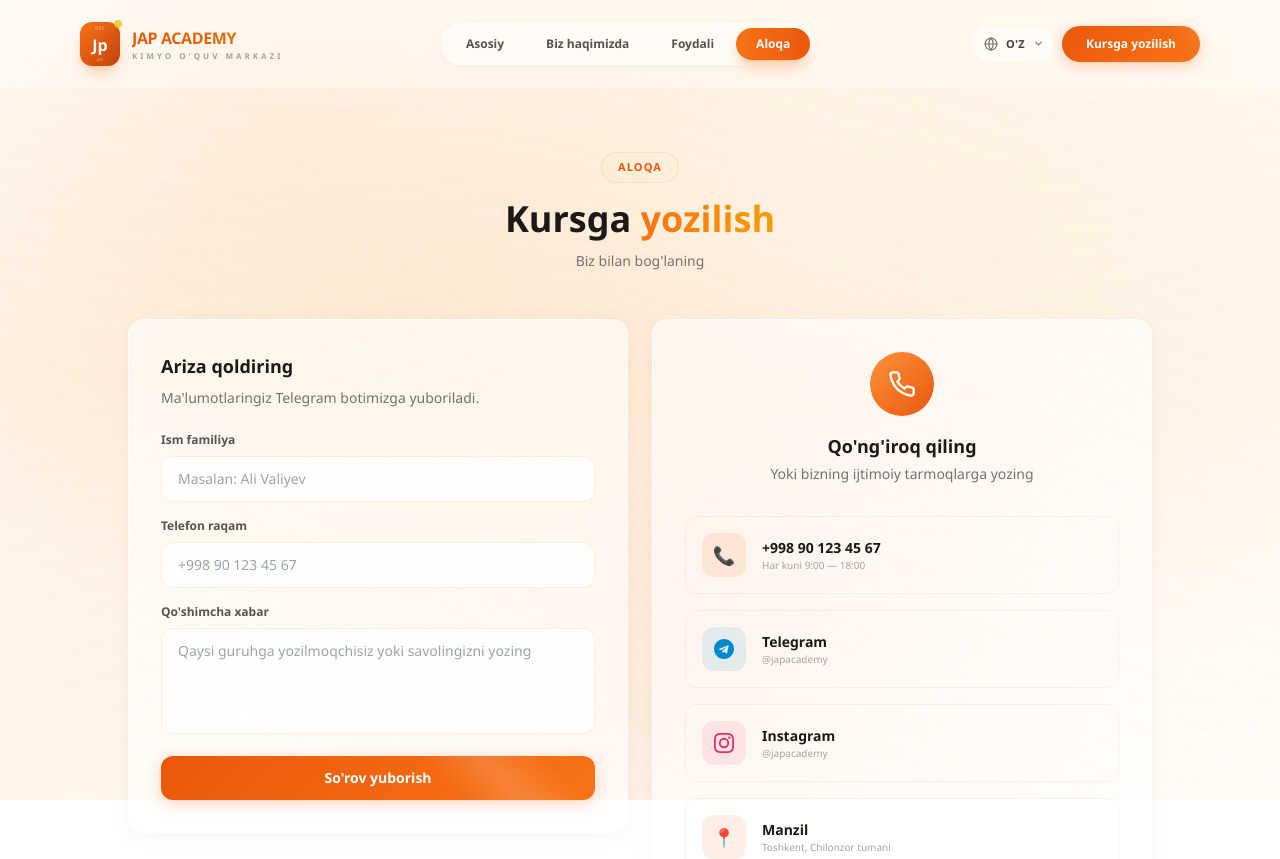
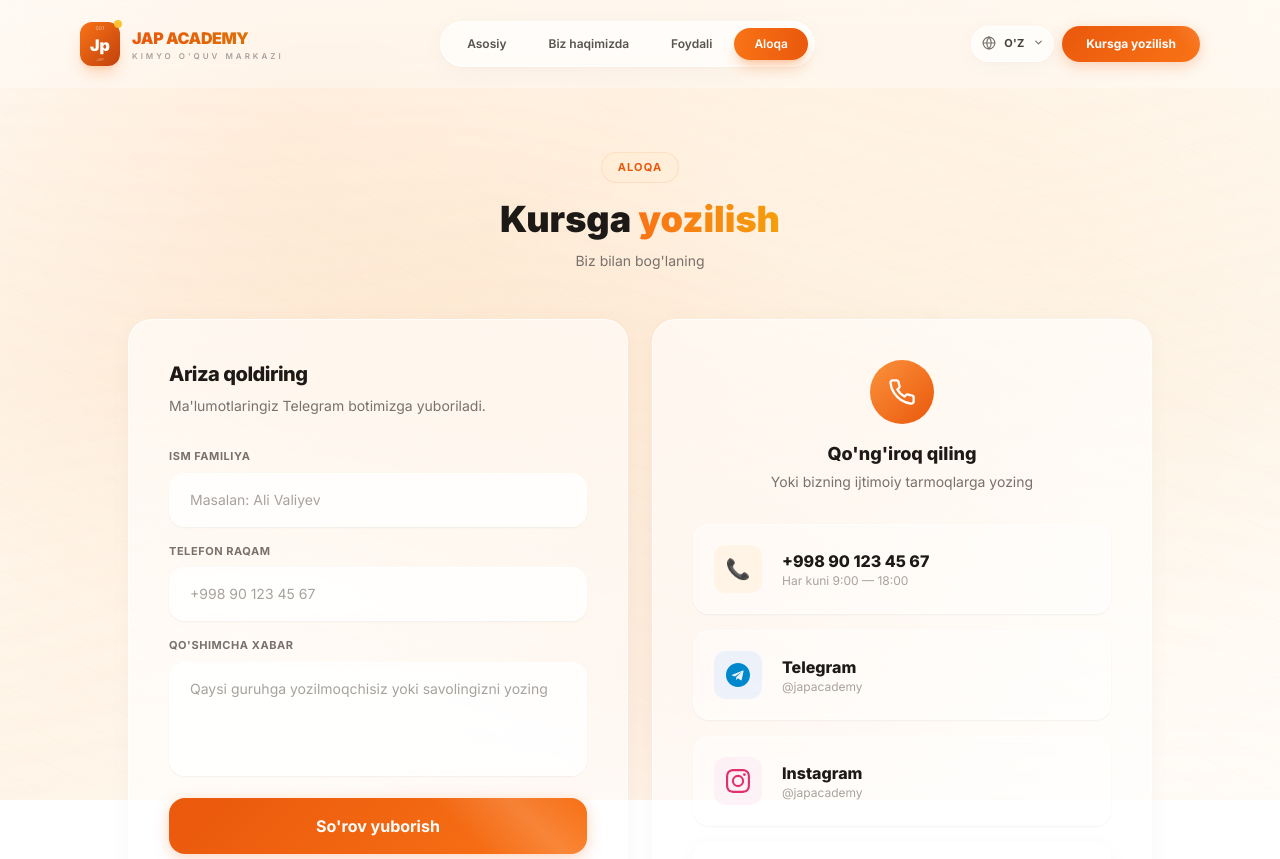
Before and after one commit to usmon717n/jap-academy-frontend, a Next.js app: page /contact in a window 1280 px wide. Shown: the top 859 px of the page. Built offline with nearby package versions, Linux system fonts and the light colour scheme.

Commit message:
style: redesign frontend with premium aesthetics and modern glassmorphism

```diff
--- a/src/app/contact/page.tsx
+++ b/src/app/contact/page.tsx
@@ -15,13 +15,13 @@
       </div>
 
       <div className="page-section reveal-2 grid grid-cols-1 lg:grid-cols-2 gap-6 max-w-5xl mx-auto">
-        <div className="p-5 sm:p-8 rounded-2xl h-fit" style={{background:'rgba(255,255,255,0.55)',backdropFilter:'blur(16px)',border:'1px solid rgba(255,255,255,0.6)',boxShadow:'0 4px 20px rgba(0,0,0,0.04)'}}>
-          <h2 className="text-lg font-extrabold mb-2">{t.contact.formTitle}</h2>
-          <p className="text-sm text-stone-500 mb-6">{t.contact.formSubtitle}</p>
+        <div className="p-6 sm:p-10 rounded-3xl h-fit glass-panel shadow-premium">
+          <h2 className="text-xl font-extrabold mb-2 tracking-tight">{t.contact.formTitle}</h2>
+          <p className="text-sm text-stone-500 mb-8">{t.contact.formSubtitle}</p>
           <ContactForm />
         </div>
 
-        <div className="p-5 sm:p-8 rounded-2xl" style={{background:'rgba(255,255,255,0.55)',backdropFilter:'blur(16px)',border:'1px solid rgba(255,255,255,0.6)',boxShadow:'0 4px 20px rgba(0,0,0,0.04)'}}>
+        <div className="p-6 sm:p-10 rounded-3xl glass-panel shadow-premium">
 
           <div className="text-center mb-8">
             <div className="w-16 h-16 rounded-full bg-gradient-to-br from-orange-400 to-orange-600 flex items-center justify-center mx-auto mb-4">
@@ -32,36 +32,36 @@
           </div>
 
           <div className="page-stagger space-y-4">
-            <a href="tel:+998901234567" className="flex items-center gap-4 p-4 rounded-xl hover:bg-orange-50/50 transition-all group" style={{ border:'1px solid rgba(0,0,0,0.04)' }}>
-              <div className="w-11 h-11 rounded-xl flex items-center justify-center text-lg" style={{ background:'rgba(234,88,12,0.1)' }}>📞</div>
+            <a href="tel:+998901234567" className="flex items-center gap-5 p-5 rounded-2xl bg-white/40 hover:bg-white/80 border border-white/60 shadow-sm transition-all group glass-panel-hover">
+              <div className="w-12 h-12 rounded-xl flex items-center justify-center text-xl bg-orange-100/50">📞</div>
               <div className="min-w-0">
-                <div className="text-sm font-extrabold group-hover:text-orange-600 transition-colors">{t.contact.phoneNumber}</div>
-                <div className="text-[10px] text-stone-400">{t.contact.phoneHours}</div>
+                <div className="text-base font-extrabold group-hover:text-orange-600 transition-colors">{t.contact.phoneNumber}</div>
+                <div className="text-xs text-stone-400">{t.contact.phoneHours}</div>
               </div>
             </a>
-            <a href="https://t.me/japacademy" target="_blank" className="flex items-center gap-4 p-4 rounded-xl hover:bg-blue-50/50 transition-all group" style={{ border:'1px solid rgba(0,0,0,0.04)' }}>
-              <div className="w-11 h-11 rounded-xl flex items-center justify-center" style={{ background:'rgba(0,136,204,0.1)' }}>
-                <svg width="20" height="20" viewBox="0 0 24 24" fill="#0088cc"><path d="M12 0C5.37 0 0 5.37 0 12s5.37 12 12 12 12-5.37 12-12S18.63 0 12 0zm5.53 8.15l-1.83 8.63c-.14.62-.5.77-.99.48l-2.75-2.03-1.33 1.27c-.14.14-.27.27-.56.27l.2-2.82 5.1-4.62c.22-.2-.05-.31-.34-.12L8.86 13.4l-2.72-.85c-.59-.19-.6-.59.12-.87l10.62-4.1c.5-.18.93.12.65.57z"/></svg>
+            <a href="https://t.me/japacademy" target="_blank" className="flex items-center gap-5 p-5 rounded-2xl bg-white/40 hover:bg-white/80 border border-white/60 shadow-sm transition-all group glass-panel-hover">
+              <div className="w-12 h-12 rounded-xl flex items-center justify-center bg-blue-100/50">
+                <svg width="24" height="24" viewBox="0 0 24 24" fill="#0088cc"><path d="M12 0C5.37 0 0 5.37 0 12s5.37 12 12 12 12-5.37 12-12S18.63 0 12 0zm5.53 8.15l-1.83 8.63c-.14.62-.5.77-.99.48l-2.75-2.03-1.33 1.27c-.14.14-.27.27-.56.27l.2-2.82 5.1-4.62c.22-.2-.05-.31-.34-.12L8.86 13.4l-2.72-.85c-.59-.19-.6-.59.12-.87l10.62-4.1c.5-.18.93.12.65.57z"/></svg>
               </div>
               <div className="min-w-0">
-                <div className="text-sm font-extrabold group-hover:text-blue-600 transition-colors">{t.contact.telegramLabel}</div>
-                <div className="text-[10px] text-stone-400">{t.contact.telegramHandle}</div>
+                <div className="text-base font-extrabold group-hover:text-blue-600 transition-colors">{t.contact.telegramLabel}</div>
+                <div className="text-xs text-stone-400">{t.contact.telegramHandle}</div>
               </div>
             </a>
-            <a href="https://instagram.com/japacademy" target="_blank" className="flex items-center gap-4 p-4 rounded-xl hover:bg-pink-50/50 transition-all group" style={{ border:'1px solid rgba(0,0,0,0.04)' }}>
-              <div className="w-11 h-11 rounded-xl flex items-center justify-center" style={{ background:'rgba(225,48,108,0.1)' }}>
-                <svg width="20" height="20" viewBox="0 0 24 24" fill="#E1306C"><path d="M12 2.16c3.2 0 3.58.01 4.85.07 1.17.05 1.8.25 2.23.42.56.22.96.48 1.38.9.42.42.68.82.9 1.38.17.42.37 1.06.42 2.23.06 1.27.07 1.65.07 4.85s-.01 3.58-.07 4.85c-.05 1.17-.25 1.8-.42 2.23-.22.56-.48.96-.9 1.38-.42.42-.82.68-1.38.9-.42.17-1.06.37-2.23.42-1.27.06-1.65.07-4.85.07s-3.58-.01-4.85-.07c-1.17-.05-1.8-.25-2.23-.42-.56-.22-.96-.48-1.38-.9-.42-.42-.68-.82-.9-1.38-.17-.42-.37-1.06-.42-2.23C2.17 15.58 2.16 15.2 2.16 12s.01-3.58.07-4.85c.05-1.17.25-1.8.42-2.23.22-.56.48-.96.9-1.38.42-.42.82-.68 1.38-.9.42-.17 1.06-.37 2.23-.42C8.42 2.17 8.8 2.16 12 2.16zM12 0C8.74 0 8.33.01 7.05.07 5.78.13 4.9.33 4.14.63c-.79.3-1.46.72-2.12 1.38C1.35 2.68.94 3.35.63 4.14.33 4.9.13 5.78.07 7.05.01 8.33 0 8.74 0 12s.01 3.67.07 4.95c.06 1.27.26 2.15.56 2.91.3.79.72 1.46 1.38 2.12.67.67 1.34 1.08 2.12 1.38.77.3 1.64.5 2.91.56C8.33 23.99 8.74 24 12 24s3.67-.01 4.95-.07c1.27-.06 2.15-.26 2.91-.56.79-.3 1.46-.72 2.12-1.38.67-.67 1.08-1.34 1.38-2.12.3-.77.5-1.64.56-2.91.06-1.28.07-1.69.07-4.95s-.01-3.67-.07-4.95c-.06-1.27-.26-2.15-.56-2.91-.3-.79-.72-1.46-1.38-2.12C21.32 1.35 20.65.94 19.86.63 19.1.33 18.22.13 16.95.07 15.67.01 15.26 0 12 0zm0 5.84a6.16 6.16 0 100 12.32 6.16 6.16 0 000-12.32zM12 16a4 4 0 110-8 4 4 0 010 8zm7.85-10.4a1.44 1.44 0 11-2.88 0 1.44 1.44 0 012.88 0z"/></svg>
+            <a href="https://instagram.com/japacademy" target="_blank" className="flex items-center gap-5 p-5 rounded-2xl bg-white/40 hover:bg-white/80 border border-white/60 shadow-sm transition-all group glass-panel-hover">
+              <div className="w-12 h-12 rounded-xl flex items-center justify-center bg-pink-100/50">
+                <svg width="24" height="24" viewBox="0 0 24 24" fill="#E1306C"><path d="M12 2.16c3.2 0 3.58.01 4.85.07 1.17.05 1.8.25 2.23.42.56.22.96.48 1.38.9.42.42.68.82.9 1.38.17.42.37 1.06.42 2.23.06 1.27.07 1.65.07 4.85s-.01 3.58-.07 4.85c-.05 1.17-.25 1.8-.42 2.23-.22.56-.48.96-.9 1.38-.42.42-.82.68-1.38.9-.42.17-1.06.37-2.23.42-1.27.06-1.65.07-4.85.07s-3.58-.01-4.85-.07c-1.17-.05-1.8-.25-2.23-.42-.56-.22-.96-.48-1.38-.9-.42-.42-.68-.82-.9-1.38-.17-.42-.37-1.06-.42-2.23C2.17 15.58 2.16 15.2 2.16 12s.01-3.58.07-4.85c.05-1.17.25-1.8.42-2.23.22-.56.48-.96.9-1.38.42-.42.82-.68 1.38-.9.42-.17 1.06-.37 2.23-.42C8.42 2.17 8.8 2.16 12 2.16zM12 0C8.74 0 8.33.01 7.05.07 5.78.13 4.9.33 4.14.63c-.79.3-1.46.72-2.12 1.38C1.35 2.68.94 3.35.63 4.14.33 4.9.13 5.78.07 7.05.01 8.33 0 8.74 0 12s.01 3.67.07 4.95c.06 1.27.26 2.15.56 2.91.3.79.72 1.46 1.38 2.12.67.67 1.34 1.08 2.12 1.38.77.3 1.64.5 2.91.56C8.33 23.99 8.74 24 12 24s3.67-.01 4.95-.07c1.27-.06 2.15-.26 2.91-.56.79-.3 1.46-.72 2.12-1.38.67-.67 1.08-1.34 1.38-2.12.3-.77.5-1.64.56-2.91.06-1.28.07-1.69.07-4.95s-.01-3.67-.07-4.95c-.06-1.27-.26-2.15-.56-2.91-.3-.79-.72-1.46-1.38-2.12C21.32 1.35 20.65.94 19.86.63 19.1.33 18.22.13 16.95.07 15.67.01 15.26 0 12 0zm0 5.84a6.16 6.16 0 100 12.32 6.16 6.16 0 000-12.32zM12 16a4 4 0 110-8 4 4 0 010 8zm7.85-10.4a1.44 1.44 0 11-2.88 0 1.44 1.44 0 012.88 0z"/></svg>
               </div>
               <div className="min-w-0">
-                <div className="text-sm font-extrabold group-hover:text-pink-600 transition-colors">{t.contact.instagramLabel}</div>
-                <div className="text-[10px] text-stone-400">{t.contact.instagramHandle}</div>
+                <div className="text-base font-extrabold group-hover:text-pink-600 transition-colors">{t.contact.instagramLabel}</div>
+                <div className="text-xs text-stone-400">{t.contact.instagramHandle}</div>
               </div>
             </a>
-            <div className="flex items-center gap-4 p-4 rounded-xl" style={{ border:'1px solid rgba(0,0,0,0.04)' }}>
-              <div className="w-11 h-11 rounded-xl flex items-center justify-center text-lg" style={{ background:'rgba(234,88,12,0.1)' }}>📍</div>
+            <div className="flex items-center gap-5 p-5 rounded-2xl bg-white/40 border border-white/60 shadow-sm glass-panel">
+              <div className="w-12 h-12 rounded-xl flex items-center justify-center text-xl bg-orange-100/50">📍</div>
               <div>
-                <div className="text-sm font-extrabold">{t.contact.addressLabel}</div>
-                <div className="text-[10px] text-stone-400">{t.contact.address}</div>
+                <div className="text-base font-extrabold">{t.contact.addressLabel}</div>
+                <div className="text-xs text-stone-400">{t.contact.address}</div>
               </div>
             </div>
           </div>
--- a/src/app/globals.css
+++ b/src/app/globals.css
@@ -164,8 +164,25 @@
   }
   .chem-bg__orb {
     animation: none;
-    opacity: 0.24;
+    opacity: 0.15;
   }
+}
+
+/* ═══ PREMIUM GLASS PANELS ═══ */
+.glass-panel {
+  background: rgba(255, 255, 255, 0.6);
+  backdrop-filter: blur(24px);
+  -webkit-backdrop-filter: blur(24px);
+  border: 1px solid rgba(255, 255, 255, 0.8);
+  box-shadow: 0 4px 24px rgba(0, 0, 0, 0.03), 0 1px 2px rgba(234, 88, 12, 0.04);
+  transition: all 0.4s cubic-bezier(0.4, 0, 0.2, 1);
+}
+
+.glass-panel-hover:hover {
+  background: rgba(255, 255, 255, 0.85);
+  box-shadow: 0 12px 40px rgba(0, 0, 0, 0.05), 0 8px 16px rgba(234, 88, 12, 0.06);
+  transform: translateY(-4px);
+  border-color: rgba(255, 255, 255, 1);
 }
 
 /* ═══ LIQUID GLASS NAVBAR (Apple-style) ═══ */
--- a/src/app/layout.tsx
+++ b/src/app/layout.tsx
@@ -1,8 +1,11 @@
 import type { Metadata } from 'next';
+import { Inter } from 'next/font/google';
 import './globals.css';
 import Navbar from '@/components/Navbar';
 import Footer from '@/components/Footer';
 import { LanguageProvider } from '@/context/LanguageContext';
+
+const inter = Inter({ subsets: ['latin', 'cyrillic'], variable: '--font-inter' });
 
 export const metadata: Metadata = {
   title: 'JAP Academy — Kimyo o\'quv markazi',
@@ -16,8 +19,8 @@
 
 export default function RootLayout({ children }: { children: React.ReactNode }) {
   return (
-    <html lang="uz">
-      <body className="min-h-screen flex flex-col">
+    <html lang="uz" className={inter.variable}>
+      <body className="min-h-screen flex flex-col font-sans">
         <LanguageProvider>
           <div className="chem-bg" aria-hidden="true">
             <div className="chem-bg__base" />
--- a/src/app/page.tsx
+++ b/src/app/page.tsx
@@ -224,8 +224,8 @@
       </section>
 
       <section className="page-section reveal-2 relative z-10 px-4 -mt-4">
-        <div className="max-w-4xl mx-auto">
-          <div className="grid grid-cols-2 md:flex rounded-2xl overflow-hidden" style={{ background:'rgba(255,255,255,0.45)',backdropFilter:'blur(20px)',border:'1px solid rgba(255,255,255,0.5)',boxShadow:'0 8px 32px rgba(0,0,0,0.06)' }}>
+        <div className="max-w-4xl mx-auto py-8">
+          <div className="grid grid-cols-2 md:flex rounded-3xl overflow-hidden glass-panel shadow-premium">
             {t.home.stats.map((s,i)=>(
               <div key={i} className={`md:flex-1 text-center py-6 md:py-7 ${i>0?'md:border-l border-white/40':''} ${i>1?'border-t md:border-t-0 border-white/40':''}`}>
                 <div className={`text-xl md:text-2xl font-black ${s.c}`}>{s.n}</div>
@@ -241,9 +241,9 @@
           <div className="inline-flex text-orange-600 text-[11px] font-bold tracking-widest px-4 py-1.5 rounded-full mb-4" style={{ background:'rgba(255,237,213,0.6)',border:'1px solid rgba(234,88,12,0.1)' }}>{t.home.whyBadge}</div>
           <h2 className="text-2xl md:text-3xl font-black">{t.home.whyTitleBefore} <span className="bg-gradient-to-r from-orange-500 to-amber-500 bg-clip-text text-transparent">{t.home.whyTitleAccent}</span> {t.home.whyTitleAfter}</h2>
         </div>
-        <div className="page-stagger grid grid-cols-1 sm:grid-cols-2 lg:grid-cols-4 gap-5">
+        <div className="page-stagger grid grid-cols-1 sm:grid-cols-2 lg:grid-cols-4 gap-6">
           {t.home.whyItems.map((f,i)=>(
-            <div key={i} className="card-hover p-6 rounded-2xl relative overflow-hidden group" style={{background:'rgba(255,255,255,0.55)',backdropFilter:'blur(16px)',border:'1px solid rgba(255,255,255,0.6)',boxShadow:'0 4px 20px rgba(0,0,0,0.04)'}}>
+            <div key={i} className="p-8 rounded-3xl relative overflow-hidden group glass-panel glass-panel-hover">
               <div className="absolute top-0 right-0 w-24 h-24 rounded-bl-full opacity-0 group-hover:opacity-100 transition-opacity duration-500" style={{background:`radial-gradient(circle at top right,${f.a}15,transparent 70%)`}}/>
               <div className="absolute top-0 left-6 right-6 h-0.5 rounded-full opacity-0 group-hover:opacity-100 transition-all duration-500" style={{background:`linear-gradient(90deg,transparent,${f.a}40,transparent)`}}/>
               <div className="text-2xl mb-3 group-hover:scale-110 transition-transform duration-300">{f.i}</div>
@@ -254,12 +254,12 @@
         </div>
       </section>
 
-      <section className="page-section reveal-4 px-4 pb-20">
+      <section className="page-section reveal-4 px-4 pb-24">
         <div className="max-w-4xl mx-auto">
-          <div className="relative rounded-3xl overflow-hidden p-8 sm:p-10 md:p-16 text-center" style={{background:'linear-gradient(135deg,rgba(234,88,12,0.12),rgba(251,146,60,0.08),rgba(245,158,11,0.1))',backdropFilter:'blur(20px)',border:'1px solid rgba(234,88,12,0.15)'}}>
-            <h3 className="text-2xl md:text-3xl font-black text-stone-800 mb-4">{t.home.ctaTitle}</h3>
-            <p className="text-sm text-stone-500 mb-8 max-w-md mx-auto">{t.home.ctaDescription}</p>
-            <Link href="/contact" className="btn-primary inline-flex items-center justify-center gap-2 px-8 py-4 rounded-full text-white font-bold text-sm w-full sm:w-auto">{t.home.ctaButton} &rarr;</Link>
+          <div className="relative rounded-[2rem] overflow-hidden p-10 sm:p-12 md:p-20 text-center glass-panel shadow-premium" style={{background:'linear-gradient(135deg,rgba(255,255,255,0.8),rgba(255,247,237,0.6))', border:'1px solid rgba(255,255,255,1)'}}>
+            <h3 className="text-3xl md:text-4xl font-black text-stone-800 mb-6 tracking-tight">{t.home.ctaTitle}</h3>
+            <p className="text-base text-stone-500 mb-10 max-w-lg mx-auto">{t.home.ctaDescription}</p>
+            <Link href="/contact" className="btn-primary inline-flex items-center justify-center gap-2 px-10 py-5 rounded-full text-white font-bold text-base w-full sm:w-auto shadow-premium-hover">{t.home.ctaButton} &rarr;</Link>
           </div>
         </div>
       </section>
--- a/src/app/useful/page.tsx
+++ b/src/app/useful/page.tsx
@@ -12,12 +12,12 @@
       </div>
       <div className="page-section reveal-2 page-stagger grid grid-cols-1 md:grid-cols-2 gap-6">
         {t.useful.videos.map((v, i) => (
-          <div key={i} className="rounded-2xl overflow-hidden" style={{background:'rgba(255,255,255,0.55)',backdropFilter:'blur(16px)',border:'1px solid rgba(255,255,255,0.6)',boxShadow:'0 4px 20px rgba(0,0,0,0.04)'}}>
-            <div className="aspect-video">
+          <div key={i} className="rounded-3xl overflow-hidden glass-panel glass-panel-hover p-2 shadow-premium">
+            <div className="aspect-video rounded-2xl overflow-hidden shadow-sm">
               <iframe src={v.url} width="100%" height="100%" style={{ border:0 }} allow="accelerometer; autoplay; clipboard-write; encrypted-media; gyroscope; picture-in-picture" allowFullScreen />
             </div>
             <div className="p-4 sm:p-5">
-              <div className="text-sm sm:text-base font-extrabold text-stone-800 leading-snug">{v.title}</div>
+              <div className="text-sm sm:text-base font-extrabold text-stone-800 leading-snug group-hover:text-orange-700 transition-colors">{v.title}</div>
             </div>
           </div>
         ))}
--- a/src/components/ContactForm.tsx
+++ b/src/components/ContactForm.tsx
@@ -65,7 +65,7 @@
   return (
     <form className="space-y-4" onSubmit={handleSubmit}>
       <div>
-        <label htmlFor="name" className="block text-xs font-bold text-stone-600 mb-2">
+        <label htmlFor="name" className="block text-[11px] font-bold text-stone-500 uppercase tracking-wider mb-2">
           {t.form.nameLabel}
         </label>
         <input
@@ -78,13 +78,13 @@
           onChange={(event) =>
             setForm((prev) => ({ ...prev, name: event.target.value }))
           }
-          className="w-full px-4 py-3 rounded-xl text-sm text-stone-700 bg-white/80 border border-orange-100 outline-none focus:border-orange-400 focus:ring-2 focus:ring-orange-200 transition-all"
+          className="w-full px-5 py-4 rounded-2xl text-sm text-stone-700 bg-white/60 border border-white/80 backdrop-blur-sm outline-none shadow-sm focus:bg-white focus:border-orange-400 focus:ring-4 focus:ring-orange-500/10 transition-all placeholder:text-stone-400"
           placeholder={t.form.namePlaceholder}
         />
       </div>
 
       <div>
-        <label htmlFor="phone" className="block text-xs font-bold text-stone-600 mb-2">
+        <label htmlFor="phone" className="block text-[11px] font-bold text-stone-500 uppercase tracking-wider mb-2">
           {t.form.phoneLabel}
         </label>
         <input
@@ -97,13 +97,13 @@
           onChange={(event) =>
             setForm((prev) => ({ ...prev, phone: event.target.value }))
           }
-          className="w-full px-4 py-3 rounded-xl text-sm text-stone-700 bg-white/80 border border-orange-100 outline-none focus:border-orange-400 focus:ring-2 focus:ring-orange-200 transition-all"
+          className="w-full px-5 py-4 rounded-2xl text-sm text-stone-700 bg-white/60 border border-white/80 backdrop-blur-sm outline-none shadow-sm focus:bg-white focus:border-orange-400 focus:ring-4 focus:ring-orange-500/10 transition-all placeholder:text-stone-400"
           placeholder={t.form.phonePlaceholder}
         />
       </div>
 
       <div>
-        <label htmlFor="message" className="block text-xs font-bold text-stone-600 mb-2">
+        <label htmlFor="message" className="block text-[11px] font-bold text-stone-500 uppercase tracking-wider mb-2">
           {t.form.messageLabel}
         </label>
         <textarea
@@ -115,7 +115,7 @@
           onChange={(event) =>
             setForm((prev) => ({ ...prev, message: event.target.value }))
           }
-          className="w-full px-4 py-3 rounded-xl text-sm text-stone-700 bg-white/80 border border-orange-100 outline-none focus:border-orange-400 focus:ring-2 focus:ring-orange-200 transition-all resize-none"
+          className="w-full px-5 py-4 rounded-2xl text-sm text-stone-700 bg-white/60 border border-white/80 backdrop-blur-sm outline-none shadow-sm focus:bg-white focus:border-orange-400 focus:ring-4 focus:ring-orange-500/10 transition-all resize-none placeholder:text-stone-400"
           placeholder={t.form.messagePlaceholder}
         />
       </div>
@@ -123,21 +123,21 @@
       <button
         type="submit"
         disabled={isSubmitting}
-        className="btn-primary w-full px-6 py-3 rounded-xl text-sm font-bold text-white disabled:opacity-60 disabled:cursor-not-allowed"
+        className="btn-primary w-full px-8 py-4 rounded-2xl text-base font-bold text-white shadow-premium-hover disabled:opacity-60 disabled:cursor-not-allowed"
       >
         {isSubmitting ? t.form.sending : t.form.submit}
       </button>
 
       {submitState && (
-        <p
-          className={`text-xs px-3 py-2 rounded-lg ${
+        <div
+          className={`text-sm px-5 py-4 rounded-2xl animate-fade-slide ${
             submitState.type === 'success'
-              ? 'text-emerald-700 bg-emerald-50 border border-emerald-200'
-              : 'text-red-700 bg-red-50 border border-red-200'
+              ? 'text-emerald-700 bg-emerald-50 border border-emerald-100 shadow-sm shadow-emerald-200/40'
+              : 'text-red-700 bg-red-50 border border-red-100 shadow-sm shadow-red-200/40'
           }`}
         >
           {submitState.message}
-        </p>
+        </div>
       )}
     </form>
   );
--- a/src/components/Footer.tsx
+++ b/src/components/Footer.tsx
@@ -7,10 +7,7 @@
   const { t } = useLanguage();
 
   return (
-    <footer className="relative mt-16 overflow-hidden" style={{
-      background: 'rgba(255,255,255,0.4)', backdropFilter: 'blur(20px)', WebkitBackdropFilter: 'blur(20px)',
-      borderTop: '1px solid rgba(255,255,255,0.5)',
-    }}>
+    <footer className="relative mt-20 overflow-hidden glass-panel !border-t-white/60 !rounded-none pb-8">
       <div className="absolute top-0 left-1/2 -translate-x-1/2 w-96 h-0.5 bg-gradient-to-r from-transparent via-orange-400/40 to-transparent" />
       <div className="relative max-w-6xl mx-auto px-4 pt-14 pb-6">
         <div className="grid grid-cols-1 sm:grid-cols-2 md:grid-cols-4 gap-8 md:gap-10 mb-10">
--- a/src/components/Navbar.tsx
+++ b/src/components/Navbar.tsx
@@ -50,16 +50,7 @@
               </div>
             </Link>
 
-            <div
-              className="hidden md:flex items-center gap-0.5 rounded-full p-1"
-              style={{
-                background: 'rgba(255,255,255,0.35)',
-                backdropFilter: 'blur(12px)',
-                WebkitBackdropFilter: 'blur(12px)',
-                border: '1px solid rgba(255,255,255,0.45)',
-                boxShadow: '0 1px 0 rgba(255,255,255,0.4) inset, 0 2px 8px rgba(0,0,0,0.03)',
-              }}
-            >
+            <div className="hidden md:flex items-center gap-0.5 rounded-full p-1.5 glass-panel">
               {navItems.map((item) => (
                 <Link
                   key={item.href}
@@ -74,14 +65,7 @@
             </div>
 
             <div className="hidden md:flex items-center gap-2">
-              <div
-                className="relative"
-                style={{
-                  background: 'rgba(255,255,255,0.5)',
-                  border: '1px solid rgba(255,255,255,0.7)',
-                  borderRadius: '9999px',
-                }}
-              >
+              <div className="relative rounded-full glass-panel flex items-center justify-center pb-0.5">
                 <svg
                   width="14"
                   height="14"
@@ -139,8 +123,7 @@
               type="button"
               onClick={() => setIsMobileMenuOpen((prev) => !prev)}
               aria-label={t.navbar.menuAria}
-              className="md:hidden w-10 h-10 rounded-xl flex items-center justify-center text-stone-700 hover:text-orange-600 transition-colors"
-              style={{ background: 'rgba(255,255,255,0.45)', border: '1px solid rgba(255,255,255,0.6)' }}
+              className="md:hidden w-10 h-10 rounded-2xl flex items-center justify-center text-stone-700 hover:text-orange-600 transition-colors glass-panel"
             >
               <svg width="20" height="20" viewBox="0 0 24 24" fill="none" stroke="currentColor" strokeWidth="2" strokeLinecap="round">
                 {isMobileMenuOpen ? (
@@ -160,15 +143,7 @@
           </div>
 
           {isMobileMenuOpen && (
-            <div
-              className="md:hidden mb-3 p-3 rounded-2xl animate-fade-scale"
-              style={{
-                background: 'rgba(255,255,255,0.58)',
-                backdropFilter: 'blur(14px)',
-                WebkitBackdropFilter: 'blur(14px)',
-                border: '1px solid rgba(255,255,255,0.62)',
-              }}
-            >
+            <div className="md:hidden mt-2 mb-3 p-4 rounded-[2rem] animate-fade-scale glass-panel shadow-premium">
               <div className="flex flex-col gap-1.5">
                 <div className="px-1 mb-1">
                   <label className="block text-[11px] font-semibold text-stone-500 mb-1.5">{t.navbar.language}</label>
--- a/tailwind.config.ts
+++ b/tailwind.config.ts
@@ -25,7 +25,12 @@
         ink: '#1c1917',
       },
       fontFamily: {
-        sans: ['Segoe UI', 'Helvetica Neue', 'sans-serif'],
+        sans: ['var(--font-inter)', 'Inter', 'Segoe UI', 'Helvetica Neue', 'sans-serif'],
+      },
+      boxShadow: {
+        'premium': '0 4px 20px rgba(0, 0, 0, 0.04), 0 8px 30px rgba(234, 88, 12, 0.03), 0 1px 3px rgba(0, 0, 0, 0.02)',
+        'premium-hover': '0 10px 40px rgba(0, 0, 0, 0.06), 0 12px 35px rgba(234, 88, 12, 0.08), 0 4px 10px rgba(0, 0, 0, 0.03)',
+        'glass': '0 8px 32px 0 rgba(31, 38, 135, 0.05)',
       },
       animation: {
         'float': 'float 6s ease-in-out infinite',
```
Also changed, not shown: src/app/about/page.tsx (+10 -10 lines).
